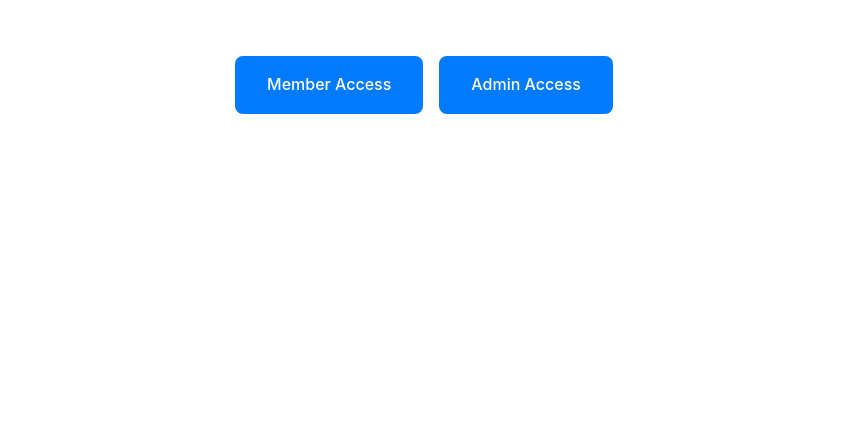
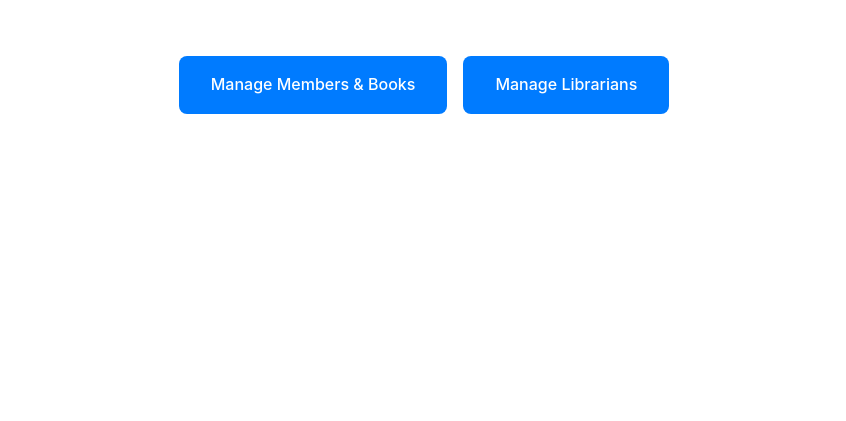
Before and after one commit to rehmanalveena/DatabasesProj, a plain HTML site: page frontend/index.html in a window 1280 px wide. Shown: the part 379-800 px from the top of the page, without its empty margins (216-1062 px from the left). Drawn offline with Linux system fonts and the light colour scheme.

Commit message:
renamed some buttons

```diff
--- a/frontend/index.html
+++ b/frontend/index.html
@@ -11,8 +11,8 @@
     <div class="welcome-container">
         <h1>Welcome to Library Management System</h1>
         <div class="welcome-buttons">
-            <a href="main.html" class="btn">Member Access</a>
-            <a href="adminLogin.html" class="btn btn-admin">Admin Access</a>
+            <a href="main.html" class="btn">Manage Members & Books</a>
+            <a href="adminLogin.html" class="btn btn-admin">Manage Librarians</a>
         </div>
     </div>
     <script src="script.js"></script>
```
Also changed, not shown: backend/server.js (+12 -10 lines).
